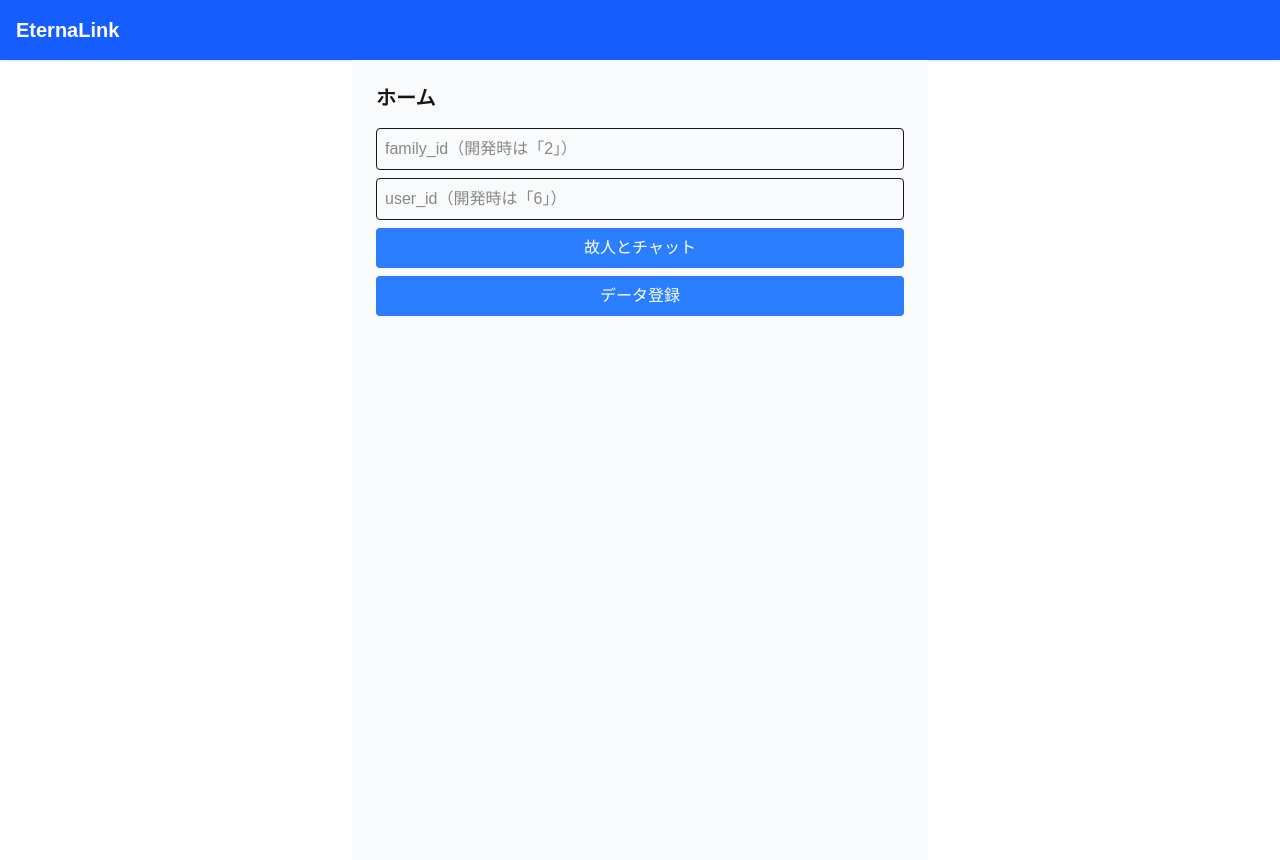
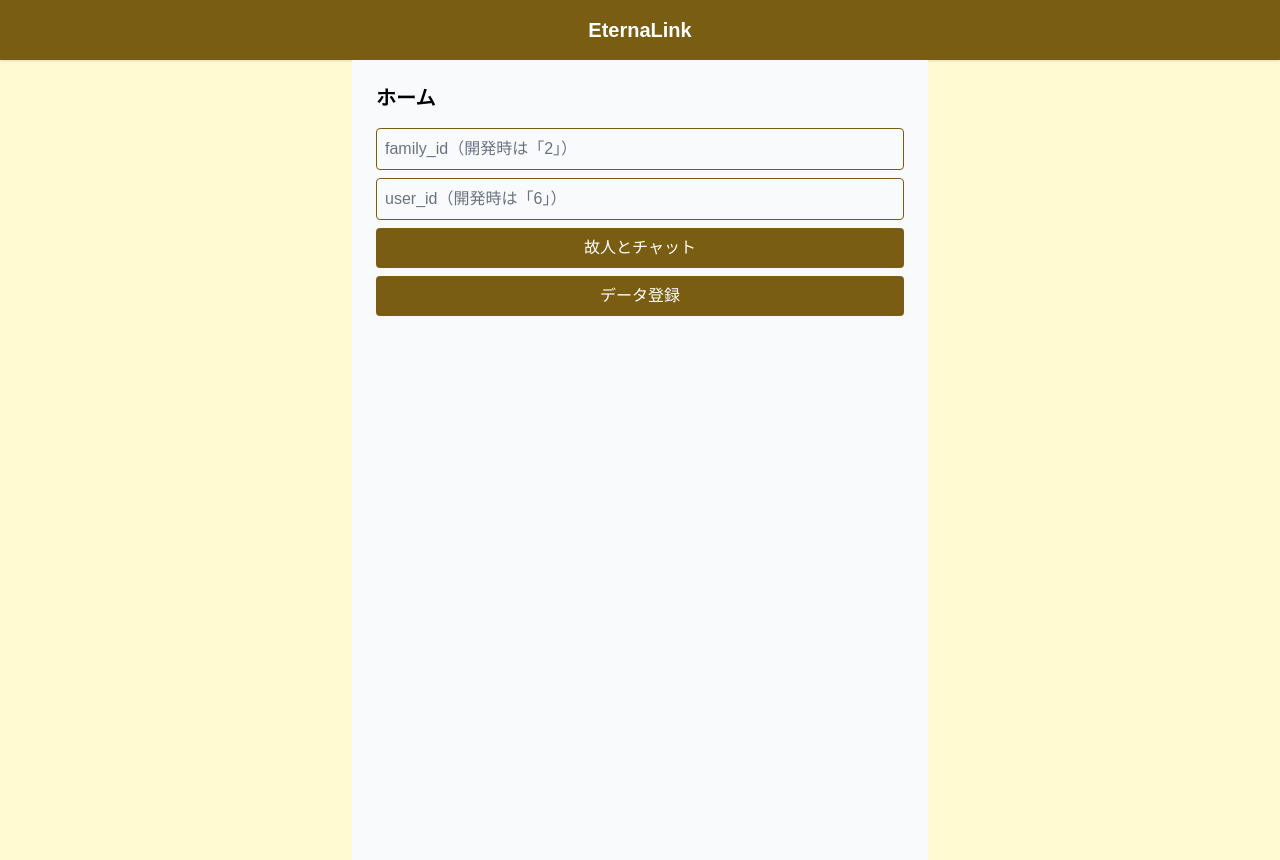
Before and after one commit to kosuke-shiba/EternaLink-FE, a Next.js app: page / in a window 1280 px wide. Built offline with nearby package versions, Linux system fonts and the light colour scheme.

Commit message:
change UI style-colors

```diff
--- a/src/app/chatsearch/page.tsx
+++ b/src/app/chatsearch/page.tsx
@@ -62,7 +62,7 @@
                     />
                     <button
                         onClick={handleSubmit}
-                    className="bg-blue-500 text-white px-4 py-2 rounded"
+                        className="bg-[#785d13] text-white px-4 py-2 rounded"
                     >
                         発言
                     </button>
@@ -71,7 +71,7 @@
                 {userMessage && (
                     <div className="mb-4">
                         <p className="text-sm font-semibold text-right text-gray-600">あなたの発言</p>
-                    <div className="bg-blue-100 text-right p-3 rounded-xl max-w-[80%] ml-auto">
+                        <div className="bg-yellow-50 text-right p-3 rounded-xl max-w-[80%] ml-auto border-1 border-[#785d13]">
                             {userMessage}
                         </div>
                     </div>
@@ -80,7 +80,7 @@
                 {botMessage && (
                     <div className="mb-4">
                         <p className="text-sm font-semibold text-left text-gray-600">故人からの言葉</p>
-                    <div className="bg-green-100 text-left p-3 rounded-xl max-w-[80%] mr-auto">
+                        <div className="bg-yellow-50 text-left p-3 rounded-xl max-w-[80%] mr-auto border-1 border-[#785d13]">
                             {botMessage}
                         </div>
                         <div className="mt-2 text-left text-sm text-gray-600">
--- a/src/app/globals.css
+++ b/src/app/globals.css
@@ -1,8 +1,8 @@
 @import "tailwindcss";
 
 :root {
-  --background: #ffffff;
-  --foreground: #171717;
+  --background: #FFFAD2;
+  --foreground: #785D13;
 }
 
 @theme inline {
@@ -14,8 +14,8 @@
 
 @media (prefers-color-scheme: dark) {
   :root {
-    --background: #0a0a0a;
-    --foreground: #ededed;
+    --background: #FFFAD2;
+    --foreground: #785D13;
   }
 }
 
--- a/src/app/layout.tsx
+++ b/src/app/layout.tsx
@@ -10,7 +10,7 @@
     <html lang="ja">
       <body className="min-h-screen bg-gray-100 text-gray-900">
         {/* アプリ名ヘッダー */}
-        <header className="bg-blue-600 text-white text-xl font-bold p-4 shadow">
+        <header className="bg-[#785d13] text-white text-xl font-bold p-4 shadow flex justify-center">
           EternaLink
         </header>
 
--- a/src/app/page.tsx
+++ b/src/app/page.tsx
@@ -21,7 +21,7 @@
 
   return (
     <main className="p-6 bg-gray-50 max-w-xl mx-auto min-h-screen space-y-2">
-      <h1 className="text-xl font-bold mb-4">ホーム</h1>
+      <h1 className="text-xl font-bold mb-4 text-black">ホーム</h1>
 
         <div className="flex flex-col gap-2">
           <input
@@ -29,27 +29,27 @@
             placeholder="family_id（開発時は「2」）"
             value={familyId}
             onChange={(e) => setFamilyId(e.target.value)}
-            className="border p-2 rounded w-full"
+            className="border p-2 rounded w-full placeholder-gray-500"
           />
           <input
             type="number"
             placeholder="user_id（開発時は「6」）"
             value={userId}
             onChange={(e) => setUserId(e.target.value)}
-            className="border p-2 rounded w-full"
+            className="border p-2 rounded w-full placeholder-gray-500"
           />
         </div>
 
         <div className="flex flex-col gap-2">
           <button
             onClick={handleChatSearch}
-            className="p-2 bg-blue-500 text-white rounded w-full"
+            className="p-2 bg-[#785d13] text-white rounded w-full"
           >
             故人とチャット
           </button>
           <button
             onClick={handleRegister}
-            className="p-2 bg-blue-500 text-white rounded w-full"
+            className="p-2 bg-[#785d13] text-white rounded w-full"
           >
             データ登録
           </button>
```
Also changed, not shown: package.json (+6 -6 lines), 1 other file (tests, documents, lock files or other folders). Lines whose indentation alone changed are shown as unchanged.
